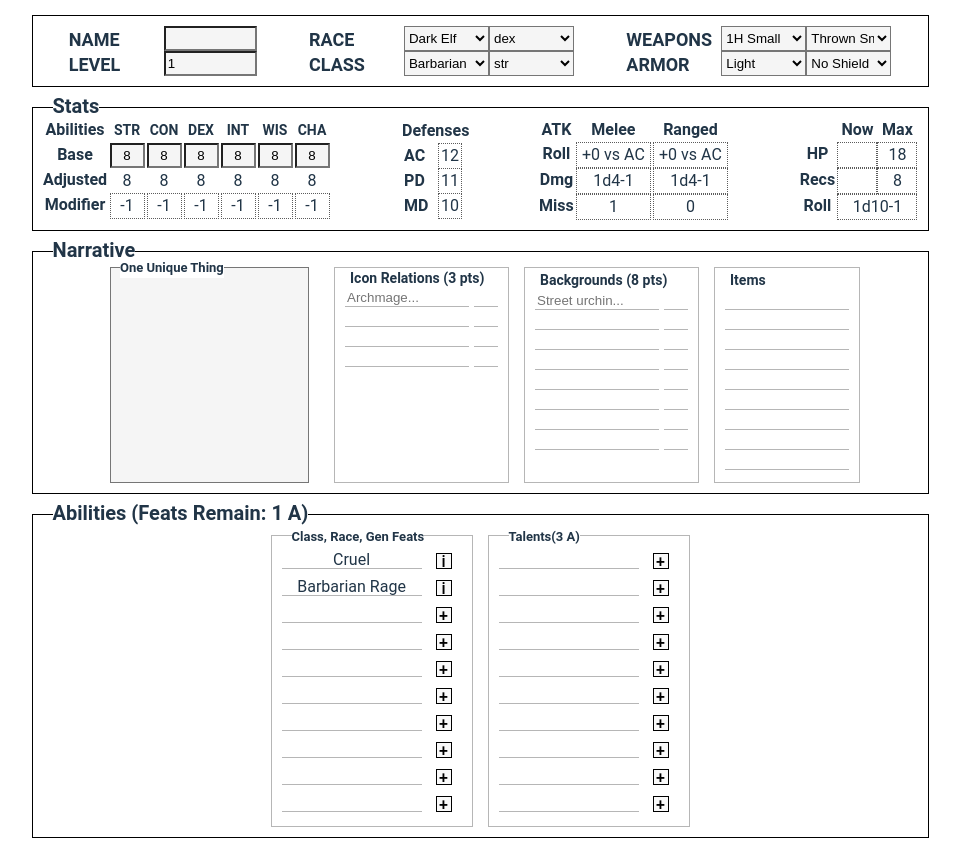
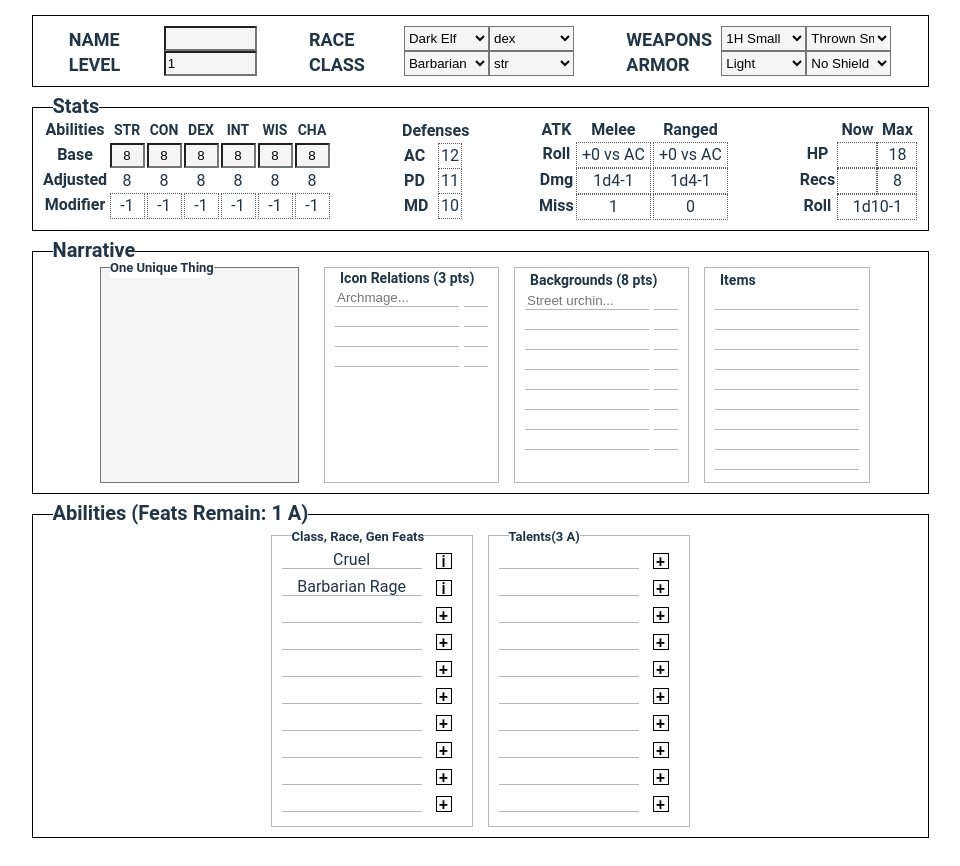
Before and after one commit to Xenrathe/React-FormGen, a React (Vite) app: page / in a window 1280 px wide. Shown: the whole page, without its empty margins (160-1120 px from the left). Built offline with nearby package versions, Linux system fonts and the light colour scheme.

Commit message:
Fix bug related to the item input block

```diff
--- a/src/CharSheetComponents/CharSheet.css
+++ b/src/CharSheetComponents/CharSheet.css
@@ -274,6 +274,10 @@
   height: 216px;
 }
 
+#narrativeblock #items .lined-input {
+  width: 140px;
+}
+
 #abilitiesblock .abilities-input {
   min-width: 180px;
   margin-top: 10px;
--- a/src/CharSheetComponents/NarrativeBlock.jsx
+++ b/src/CharSheetComponents/NarrativeBlock.jsx
@@ -126,7 +126,7 @@ function NarrativeBlock({ character, narrativeBlock, setNarrativeBlock }) {
             id={`${idBase}-` + i}
             className="lined-input"
             placeholder={i == 1 ? placeholder : ""}
-            value={Object.keys(dataObject)[i - 1] || ""}
+            value={includeNumber ? (Object.keys(dataObject)[i - 1] || "") : dataObject[i - 1]}
             onChange={onChangeFn}
           />
           {includeNumber && (
```
